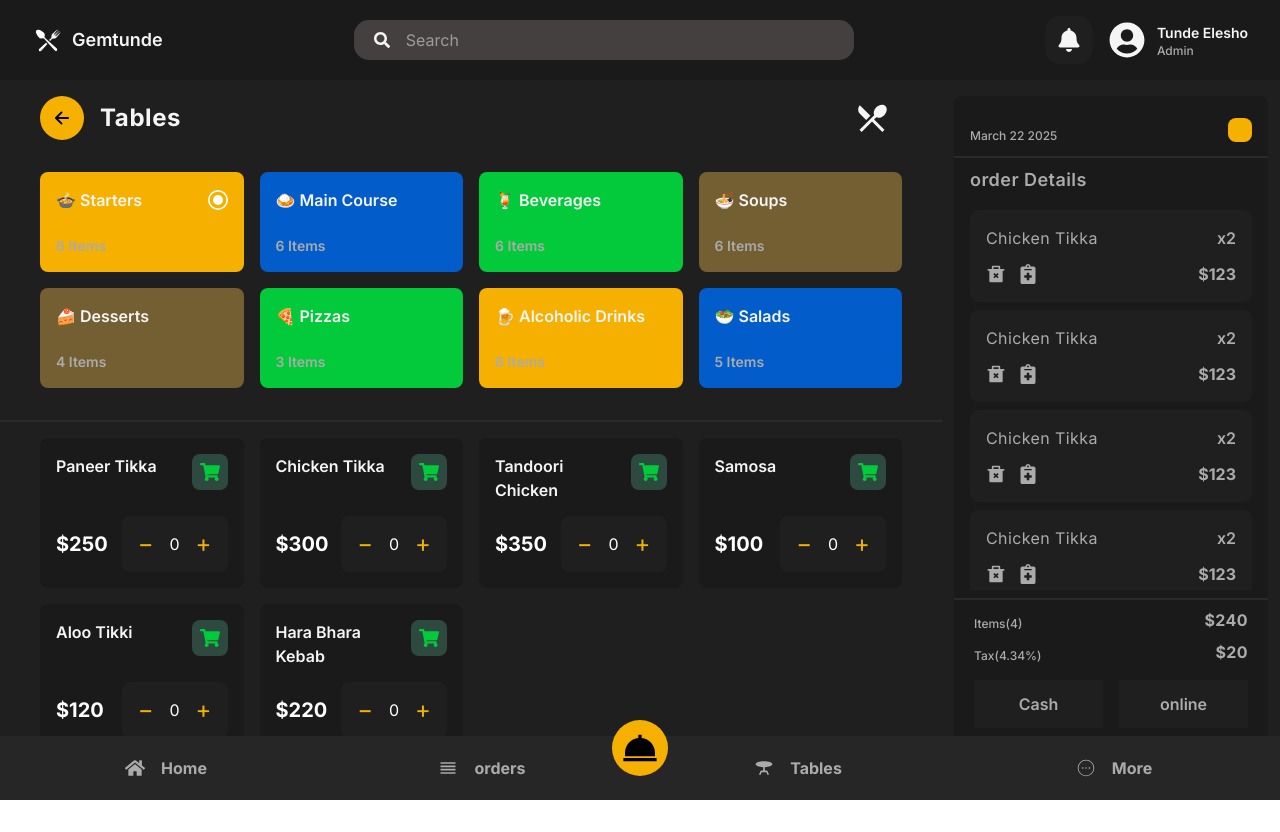
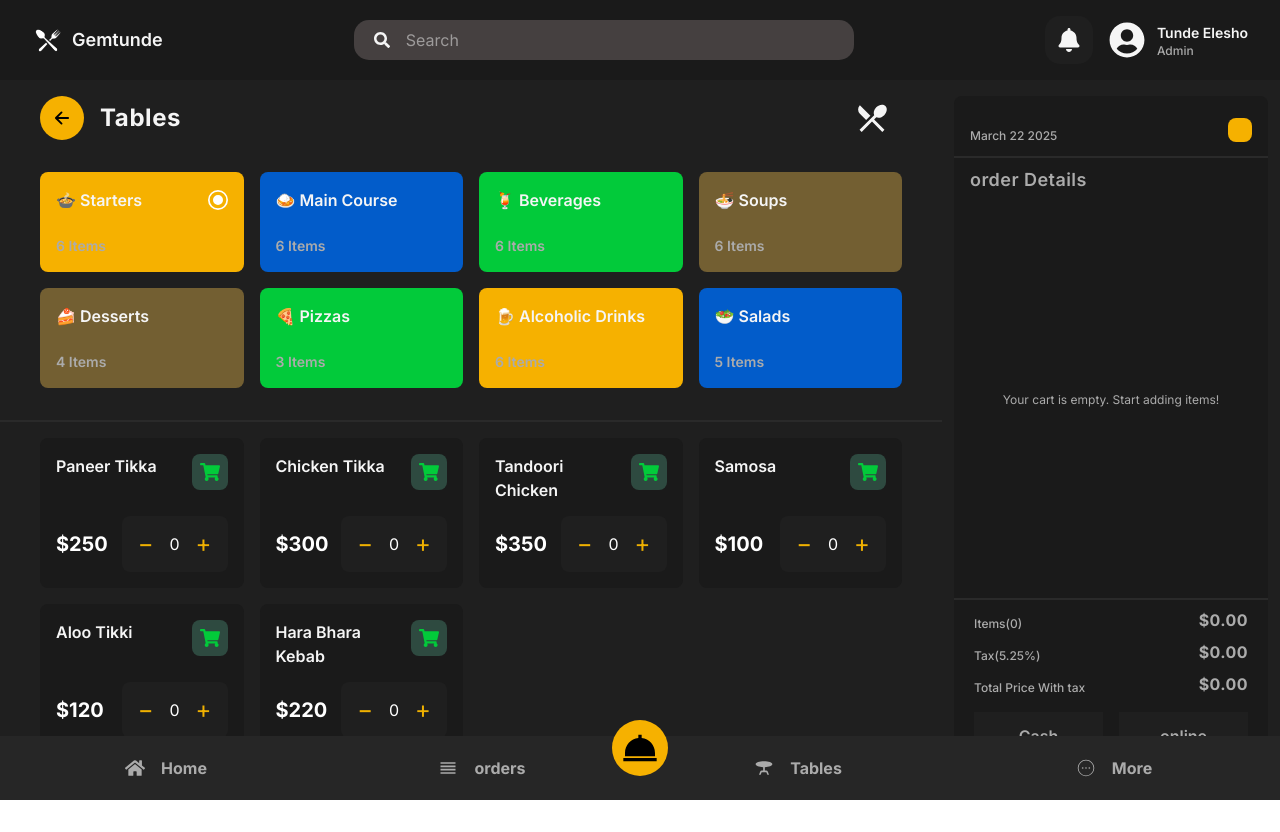
Before and after one commit to gemtunde/pos-frontend, a React (Vite) app: page /menu in a window 1280 px wide. Built offline with nearby package versions, Linux system fonts and the light colour scheme.

Commit message:
integrate redux with cart

```diff
--- a/src/components/menu/Bill.jsx
+++ b/src/components/menu/Bill.jsx
@@ -1,20 +1,39 @@
 import React from "react";
+import { useSelector } from "react-redux";
+import { getTotalPrice } from "../../redux/slices/cartSlice";
 
 const Bill = () => {
+  const cartData = useSelector((state) => state.cart);
+  const total = useSelector(getTotalPrice);
+  const taxRate = 5.25;
+  const tax = (total * taxRate) / 100;
+  const totalPriceWithTax = total + tax;
+
   return (
     <>
       <div className="flex items-center justify-between px-5 mt-2">
-        <p className="text-[#ababab] font-medium mt-2 text-xs">Items(4)</p>
+        <p className="text-[#ababab] font-medium mt-2 text-xs">
+          Items({cartData.length})
+        </p>
         <h1 className="text-[#ababab] font-bold text-md tracking-wide">
           {" "}
-          $240{" "}
+          ${total.toFixed(2)}{" "}
         </h1>
       </div>
       <div className="flex items-center justify-between px-5 mt-2">
-        <p className="text-[#ababab] font-medium mt-2 text-xs">Tax(4.34%)</p>
+        <p className="text-[#ababab] font-medium mt-2 text-xs">Tax(5.25%)</p>
         <h1 className="text-[#ababab] font-bold text-md tracking-wide">
           {" "}
-          $20{" "}
+          ${tax.toFixed(2)}{" "}
+        </h1>
+      </div>
+      <div className="flex items-center justify-between px-5 mt-2">
+        <p className="text-[#ababab] font-medium mt-2 text-xs">
+          Total Price With tax
+        </p>
+        <h1 className="text-[#ababab] font-bold text-md tracking-wide">
+          {" "}
+          ${totalPriceWithTax.toFixed(2)}{" "}
         </h1>
       </div>
       <div className=" flex gap-4 items-center px-5 mt-4 ">
--- a/src/components/menu/CartInfo.jsx
+++ b/src/components/menu/CartInfo.jsx
@@ -1,15 +1,71 @@
-import React from "react";
+import React, { useEffect, useRef } from "react";
 import { RiDeleteBin2Fill } from "react-icons/ri";
 import { FaNotesMedical } from "react-icons/fa";
+import { useDispatch, useSelector } from "react-redux";
+import { removeItem } from "../../redux/slices/cartSlice";
 
 const CartInfo = () => {
+  const cartData = useSelector((state) => state.cart);
+
+  const dispatch = useDispatch();
+  const scrollRef = useRef();
+
+  useEffect(() => {
+    if (scrollRef.current) {
+      scrollRef.current.scrollTo({
+        top: scrollRef.current.scrollHeight,
+        behavior: "smooth",
+      });
+    }
+  }, [cartData]);
+
+  const handleDelete = (id) => {
+    dispatch(removeItem(id));
+  };
   return (
     <div className="px-4 py-2">
       <h1 className="text-[#ababab] text-lg font-semibold tracking-wide">
         order Details
       </h1>
-      <div className="mt-4 overflow-y-scroll h-[380px]">
-        <div className="bg-[#1f1f1f] rounded-lg px-4 py-4 mb-2">
+      <div className="mt-4 overflow-y-scroll h-[380px]" ref={scrollRef}>
+        {cartData.length === 0 ? (
+          <p className="text-[#ababab] flex items-center justify-center text-xs h-[380px]">
+            Your cart is empty. Start adding items!
+          </p>
+        ) : (
+          <>
+            {cartData.map((data) => (
+              <div className="bg-[#1f1f1f] rounded-lg px-4 py-4 mb-2">
+                <div className="flex items-center justify-between">
+                  <h1 className="font text-[#ababab] semibold text-md tracking-wide">
+                    {data.name}
+                  </h1>
+                  <p className="text-[#ababab] font-semibold">
+                    x {data.quantity}
+                  </p>
+                </div>
+                <div className="flex items-center justify-between mt-3">
+                  <div className="flex items-center gap-3">
+                    <RiDeleteBin2Fill
+                      onClick={() => handleDelete(data.id)}
+                      size={20}
+                      className="text-[#ff0000] cursor-pointer"
+                    />
+                    <FaNotesMedical
+                      size={20}
+                      className="text-[#ababab] cursor-pointer"
+                    />
+                  </div>
+                  <p className="text-[#ababab] text-md font-bold">
+                    ${data.price}
+                  </p>
+                </div>
+              </div>
+            ))}{" "}
+          </>
+        )}
+
+        {/* <div className="bg-[#1f1f1f] rounded-lg px-4 py-4 mb-2">
           <div className="flex items-center justify-between">
             <h1 className="font text-[#ababab] semibold text-md tracking-wide">
               Chicken Tikka
@@ -92,28 +148,7 @@ const CartInfo = () => {
             </div>
             <p className="text-[#ababab] text-md font-bold">$123</p>
           </div>
-        </div>
-        <div className="bg-[#1f1f1f] rounded-lg px-4 py-4 mb-2">
-          <div className="flex items-center justify-between">
-            <h1 className="font text-[#ababab] semibold text-md tracking-wide">
-              Chicken Tikka
-            </h1>
-            <p className="text-[#ababab] font-semibold">x2</p>
-          </div>
-          <div className="flex items-center justify-between mt-3">
-            <div className="flex items-center gap-3">
-              <RiDeleteBin2Fill
-                size={20}
-                className="text-[#ababab] cursor-pointer"
-              />
-              <FaNotesMedical
-                size={20}
-                className="text-[#ababab] cursor-pointer"
-              />
-            </div>
-            <p className="text-[#ababab] text-md font-bold">$123</p>
-          </div>
-        </div>
+        </div> */}
       </div>
     </div>
   );
--- a/src/components/menu/MenuContainer.jsx
+++ b/src/components/menu/MenuContainer.jsx
@@ -3,6 +3,9 @@ import { menus } from "../constants";
 import { getBgColor } from "../../utils";
 import { GrRadialSelected } from "react-icons/gr";
 import { FaShoppingCart } from "react-icons/fa";
+import { useDispatch } from "react-redux";
+import { addItems } from "../../redux/slices/cartSlice";
+import { v4 as uuidv4 } from "uuid";
 
 const MenuContainer = () => {
   const [selected, setSelected] = useState(menus[0]);
@@ -16,6 +19,23 @@ const MenuContainer = () => {
   const increment = (id) => {
     setItemId(id);
     setGuestCount((prev) => prev + 1);
+  };
+
+  const dispatch = useDispatch();
+
+  const handleAddToCart = (item) => {
+    if (guestCount === 0) return;
+
+    const { name, price } = item;
+    const newObj = {
+      id: uuidv4(),
+      name,
+      price: price * guestCount,
+      pricePerQuantity: price,
+      quantity: guestCount,
+    };
+    dispatch(addItems(newObj));
+    setGuestCount(0);
   };
   return (
     <>
@@ -61,7 +81,10 @@ const MenuContainer = () => {
                 <h1 className="text-[#f5f5f5] text-[16px] font-semibold">
                   {menu.name}
                 </h1>
-                <button className="text-[#02ca3a] bg-[#2e4a40] rounded-lg p-2 cursor-pointer">
+                <button
+                  onClick={() => handleAddToCart(menu)}
+                  className="text-[#02ca3a] bg-[#2e4a40] rounded-lg p-2 cursor-pointer"
+                >
                   <FaShoppingCart size={20} />
                 </button>
               </div>
--- /dev/null
+++ b/src/redux/slices/cartSlice.js
@@ -0,0 +1,21 @@
+import { createSlice } from "@reduxjs/toolkit";
+
+const initialState = [];
+
+const cartSlice = createSlice({
+  name: "cart",
+  initialState,
+  reducers: {
+    addItems: (state, action) => {
+      state.push(action.payload);
+    },
+    removeItem: (state, action) => {
+      return state.filter((item) => item.id !== action.payload);
+    },
+  },
+});
+
+export const getTotalPrice = (state) =>
+  state.cart.reduce((total, item) => total + item.price, 0);
+export const { addItems, removeItem } = cartSlice.actions;
+export default cartSlice.reducer;
--- a/src/redux/store.js
+++ b/src/redux/store.js
@@ -1,9 +1,11 @@
 import { configureStore } from "@reduxjs/toolkit";
 import customerSlice from "./slices/customerSlice";
+import cartSlice from "./slices/cartSlice";
 
 const store = configureStore({
   reducer: {
     customer: customerSlice,
+    cart: cartSlice,
   },
   devTools: import.meta.env.Node_ENV !== "production",
 });
```
